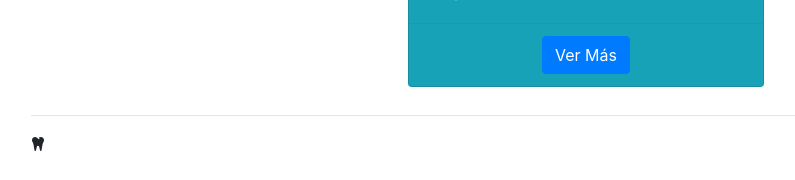
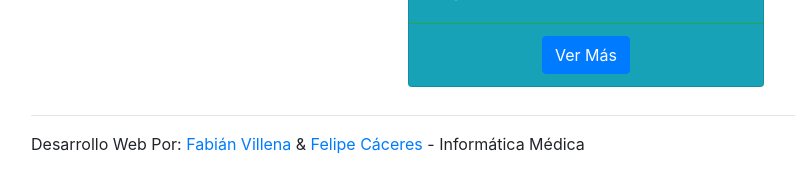
Before and after one commit to fvillena/dental-glossary, a PHP site: page /dental-glossary/index.php in a window 1280 px wide. Shown: the part 1427-1607 px from the top of the page, without its empty margins (54-849 px from the left). Before the commit the page ends 1578 px from the top, so only its background shows below. Run offline with PHP 8.4, Linux system fonts and the light colour scheme; some libraries are stand-ins or nearby versions.

Commit message:
added developers info in footer

```diff
--- a/footer.php
+++ b/footer.php
@@ -1,4 +1,5 @@
 <hr>
-<i class="fas fa-tooth"></i>
+Desarrollo Web Por: <a href="https://fabianvillena.cl">Fabián Villena</a> & <a href="https://www.facebook.com/fhcavilla">Felipe Cáceres</a> - Informática Médica
+<br><br>
 <script src="https://cdnjs.cloudflare.com/ajax/libs/popper.js/1.14.7/umd/popper.min.js" integrity="sha384-UO2eT0CpHqdSJQ6hJty5KVphtPhzWj9WO1clHTMGa3JDZwrnQq4sF86dIHNDz0W1" crossorigin="anonymous"></script>
     <script src="https://stackpath.bootstrapcdn.com/bootstrap/4.3.1/js/bootstrap.min.js" integrity="sha384-JjSmVgyd0p3pXB1rRibZUAYoIIy6OrQ6VrjIEaFf/nJGzIxFDsf4x0xIM+B07jRM" crossorigin="anonymous"></script>
```
